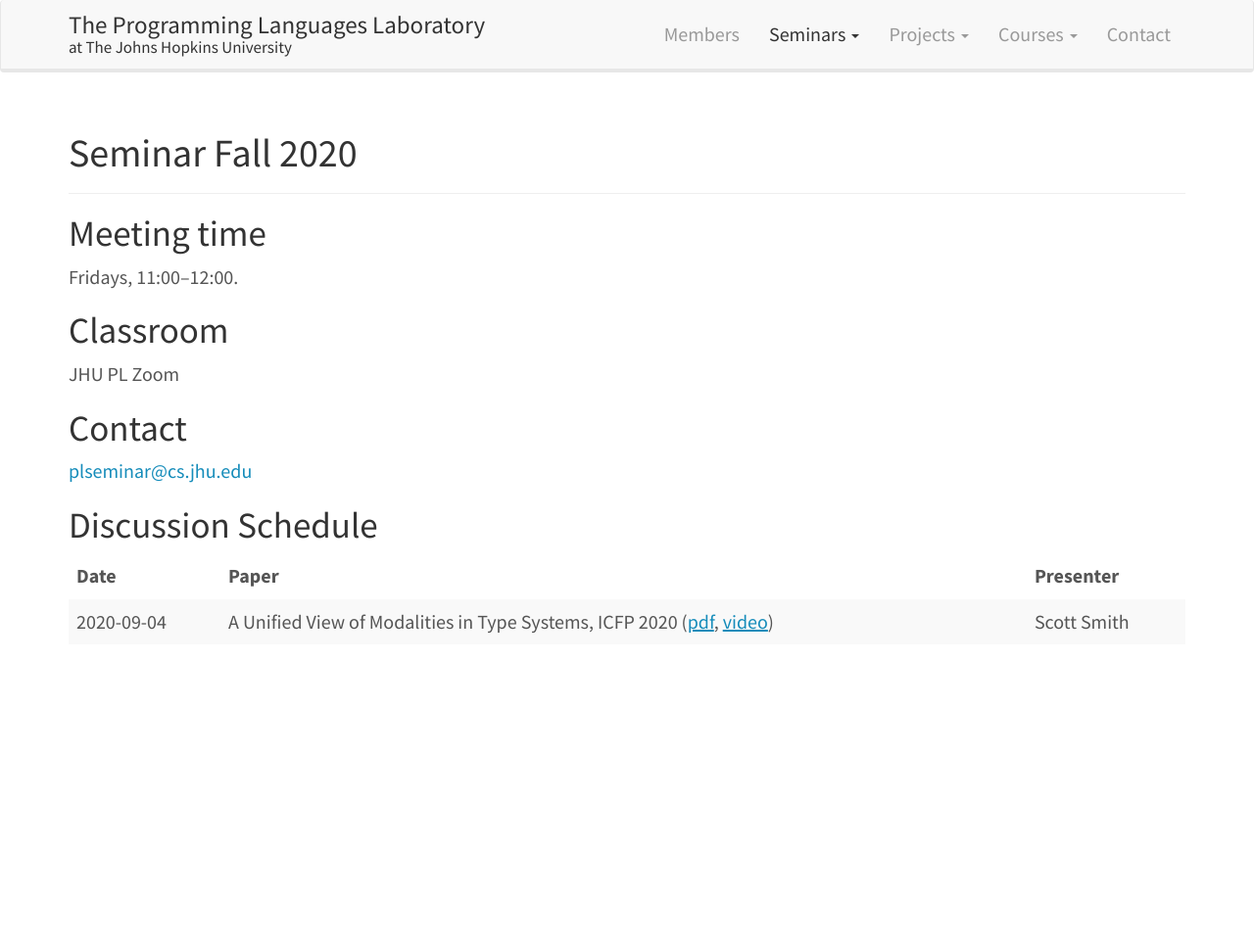
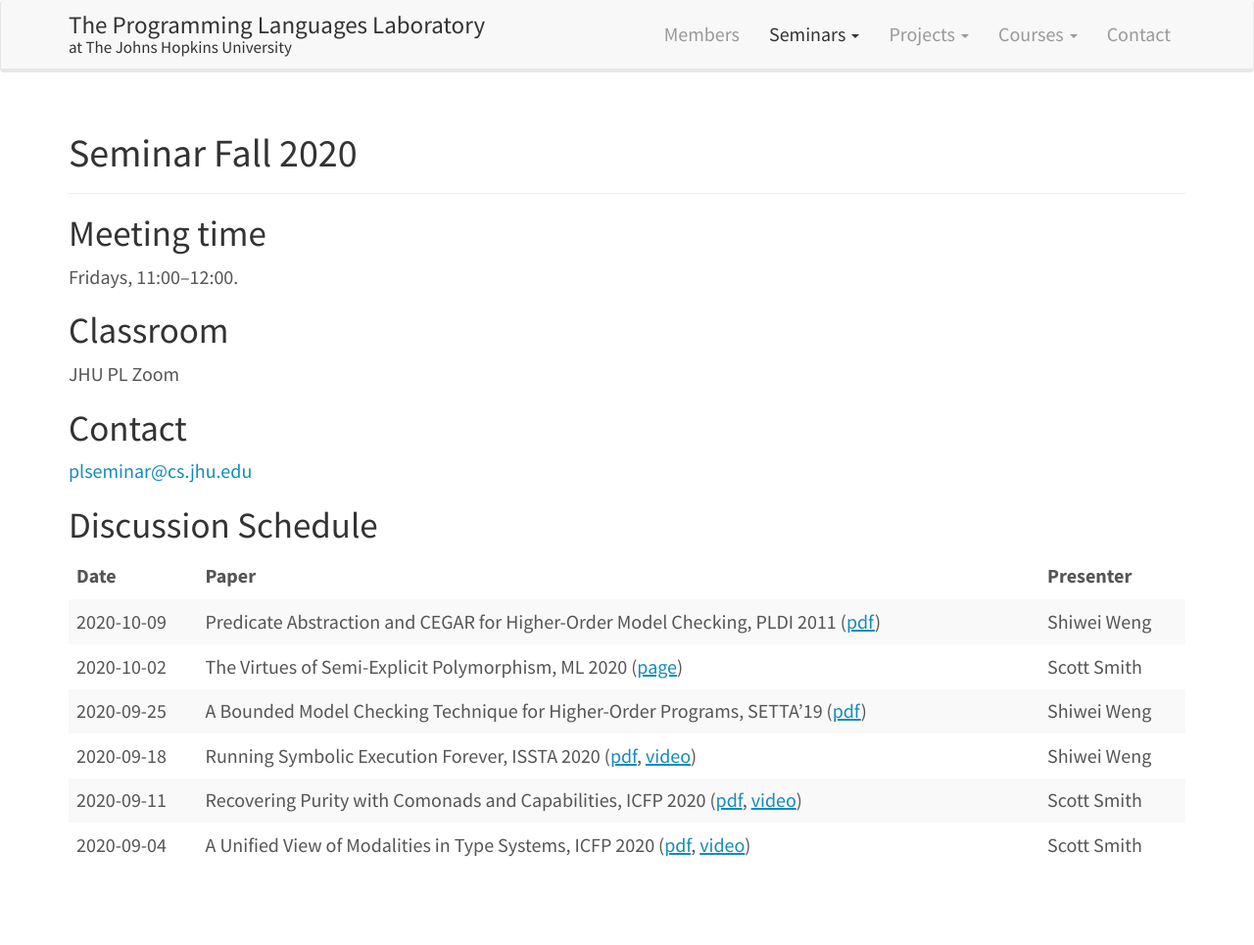
Before and after one commit to JHU-PL-Lab/www-pl-lab, a Jekyll site: the page built from seminars/fall-2020.md, in a window 1280 px wide. Shown: the whole page at 98% size. Built offline with Jekyll 4.4.1, drawn with Linux system fonts in a browser that asks for light colours; before the commit the page ends 900 px from its top, so only the background shows below that.

Commit message:
add seminars in Sep 2020

```diff
--- a/seminars/fall-2020.md
+++ b/seminars/fall-2020.md
@@ -23,4 +23,9 @@ Discussion Schedule
 
 | Date       | Paper                                                                                                                                                                                                                  | Presenter   |
 | ---------- | ---------------------------------------------------------------------------------------------------------------------------------------------------------------------------------------------------------------------- | ----------- |
+| 2020-10-09 | Predicate Abstraction and CEGAR for Higher-Order Model Checking, PLDI 2011 ([pdf](http://www.cs.tsukuba.ac.jp/~uhiro/papers/pldi2011.pdf))                                                                             | Shiwei Weng |
+| 2020-10-02 | The Virtues of Semi-Explicit Polymorphism, ML 2020 ([page](https://icfp20.sigplan.org/details/mlfamilyworkshop-2020-papers/5/The-Virtues-of-Semi-Explicit-Polymorphism))                                               | Scott Smith |
+| 2020-09-25 | A Bounded Model Checking Technique for Higher-Order Programs, SETTA'19 ([pdf](https://qmro.qmul.ac.uk/xmlui/bitstream/123456789/60823/2/Tzevelekos%20A%20Bounded%20Model%202019%20Accepted.pdf))                       | Shiwei Weng |
+| 2020-09-18 | Running Symbolic Execution Forever, ISSTA 2020 ([pdf](https://srg.doc.ic.ac.uk/files/papers/moklee-issta-20.pdf), [video](https://www.youtube.com/watch?v=KNEwLszhuuA&feature=emb_logo))                               | Shiwei Weng |
+| 2020-09-11 | Recovering Purity with Comonads and Capabilities, ICFP 2020 ([pdf](https://dl.acm.org/doi/10.1145/3408993), [video](https://youtu.be/fakSKvP9yaM?t=4382))                                                              | Scott Smith |
 | 2020-09-04 | A Unified View of Modalities in Type Systems, ICFP 2020 ([pdf](https://doi.org/10.1145/3408972), [video](https://www.youtube.com/watch?v=aNLOi-1ixwM&feature=youtu.be&list=PLyrlk8Xaylp4fOgwO5RUTrpgSA_HRjDMW&t=5282)) | Scott Smith |
```
